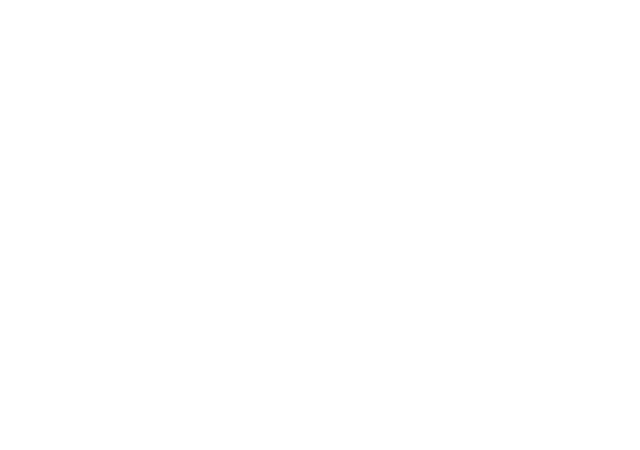
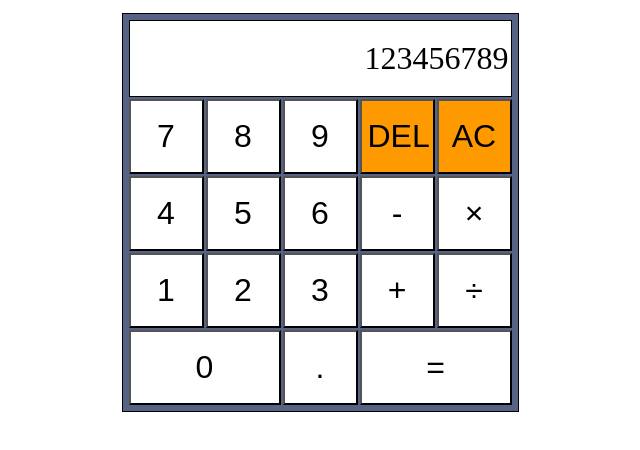
Before and after one commit to MclPio/Calculator, a plain HTML site: page index.html in a window 1280 px wide. Shown: the whole page, without its empty margins (320-960 px from the left). Drawn offline with Linux system fonts and the light colour scheme.

Commit message:
style calculator

```diff
--- a/index.html
+++ b/index.html
@@ -9,6 +9,38 @@
     <link rel="stylesheet" href="style.css">
 </head>
 <body>
+    <div class="container">
+        <div class="display">123456789</div>
 
+        <div class="firstRow">
+            <button class="seven">7</button>
+            <button class="eight">8</button>
+            <button class="nine">9</button>
+            <button class="DEL">DEL</button>
+            <button class="AC">AC</button>
+        </div>
+
+        <div class="secondRow">
+            <button class="four">4</button>
+            <button class="five">5</button>
+            <button class="six">6</button>
+            <button class="subtract">-</button>
+            <button class="multiply">×</button>
+        </div>
+
+        <div class="thirdRow">
+            <button class="one">1</button>
+            <button class="two">2</button>
+            <button class="three">3</button>
+            <button class="add">+</button>
+            <button class="divide">÷</button>
+        </div>
+
+        <div class="fourthRow">
+            <button class="zero">0</button>
+            <button class="period">.</button>
+            <button class="equals">=</button>
+        </div>
+    </div>
 </body>
 </html>
--- a/script.js
+++ b/script.js
@@ -0,0 +1,27 @@
+function add(a,b) {
+    return a+b;
+}
+
+function subtract(a,b) {
+    return a-b;
+}
+
+function multiply(a,b) {
+    return a*b;
+}
+
+function divide(a,b) {
+    return a/b;
+}
+
+function operate(a,b,operator) {
+    if (operator === "+") {
+        return add(a,b);
+    } else if (operator === "-") {
+        return subtract(a,b);
+    } else if (operator === "*") {
+        return multiply(a,b);
+    } else if (operator === "/") {
+        return divide(a,b);
+    }
+}
--- a/style.css
+++ b/style.css
@@ -0,0 +1,53 @@
+body {
+    display: flex;
+    justify-content: center;
+}
+
+.container {
+    border: 1px solid black;
+    margin: 5px;
+    font-size: 0;
+    padding: 5px;
+    background-color: #566385;
+}
+
+.display {
+    border: 1px solid black;
+    display: flex;
+    justify-content: flex-end;
+    align-items: center;
+    font-size: xx-large;
+    height: 75px;
+    background-color: #ffffff;
+    margin: 1px;
+    padding-right: 2px;
+}
+
+.firstRow > button, .secondRow > button, .thirdRow > button {
+    width: 75px;
+    height: 75px;
+}
+
+.zero, .equals {
+    width: 152px;
+    height: 75px;
+}
+
+.period {
+    width: 75px;
+    height: 75px;
+}
+
+button {
+    font-size: xx-large;
+    background-color: #ffffff;
+    margin: 1px;
+}
+
+.AC, .DEL {
+    background-color: #FF9900;
+}
+
+.firstRow, .secondRow, .thirdRow, .fourthRow  {
+    display: flex;
+}
```
